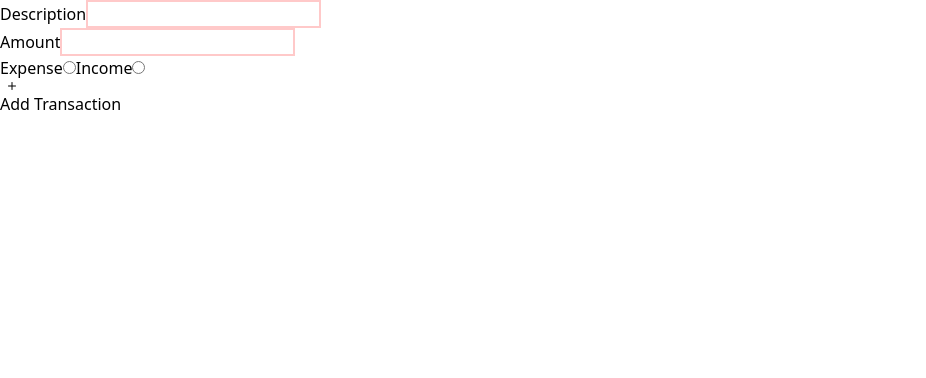
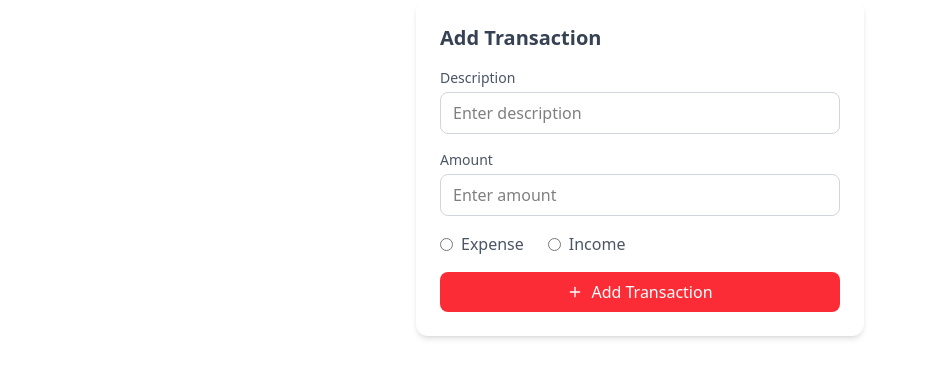
Before and after one commit to pavanK152/Personal_Ledger, a React (Vite) app: page / in a window 1280 px wide. Shown: the top 378 px of the page, without its empty margins (0-926 px from the left). Built offline with nearby package versions, Linux system fonts and the light colour scheme.

Commit message:
add transaction completed

```diff
--- a/src/Components/TransactionForm.jsx
+++ b/src/Components/TransactionForm.jsx
@@ -3,23 +3,47 @@ import { Plus } from "lucide-react";
 
 const TransactionForm = () => {
   return (
-    <div>
-      <div>
-        <label htmlFor="des">Description</label>
-        <input className="border-red-200 border-2" id="desc" type="text" />
+    <div className="max-w-md mx-auto bg-white p-6 rounded-xl shadow-md space-y-4">
+      <h2 className="text-xl font-semibold text-gray-700">Add Transaction</h2>
+
+      <div className="flex flex-col gap-1">
+        <label htmlFor="des" className="text-sm font-medium text-gray-600">
+          Description
+        </label>
+        <input
+          className="border border-gray-300 rounded-lg px-3 py-2 focus:outline-none focus:ring-2 focus:ring-red-400"
+          id="des"
+          type="text"
+          placeholder="Enter description"
+        />
       </div>
-      <div>
-        <label htmlFor="des">Amount</label>
-        <input className="border-red-200 border-2" id="amount" type="text" />
+
+      <div className="flex flex-col gap-1">
+        <label htmlFor="amount" className="text-sm font-medium text-gray-600">
+          Amount
+        </label>
+        <input
+          className="border border-gray-300 rounded-lg px-3 py-2 focus:outline-none focus:ring-2 focus:ring-red-400"
+          id="amount"
+          type="number"
+          placeholder="Enter amount"
+        />
       </div>
-      <div>
-        <label htmlFor="expense">Expense</label>
-        <input id="expense" type="radio" value="Expense" />
-        <label htmlFor="income">Income</label>
-        <input id="income" type="radio" value="Income" />
+
+      <div className="flex items-center gap-6">
+        <label className="flex items-center gap-2 text-gray-600">
+          <input type="radio" name="type" value="Expense" />
+          Expense
+        </label>
+
+        <label className="flex items-center gap-2 text-gray-600">
+          <input type="radio" name="type" value="Income" />
+          Income
+        </label>
       </div>
-      <button>
-        <Plus height={12} />
+
+      <button className="w-full flex items-center justify-center gap-2 bg-red-500 text-white py-2 rounded-lg hover:bg-red-600 transition">
+        <Plus size={16} />
         Add Transaction
       </button>
     </div>
```
